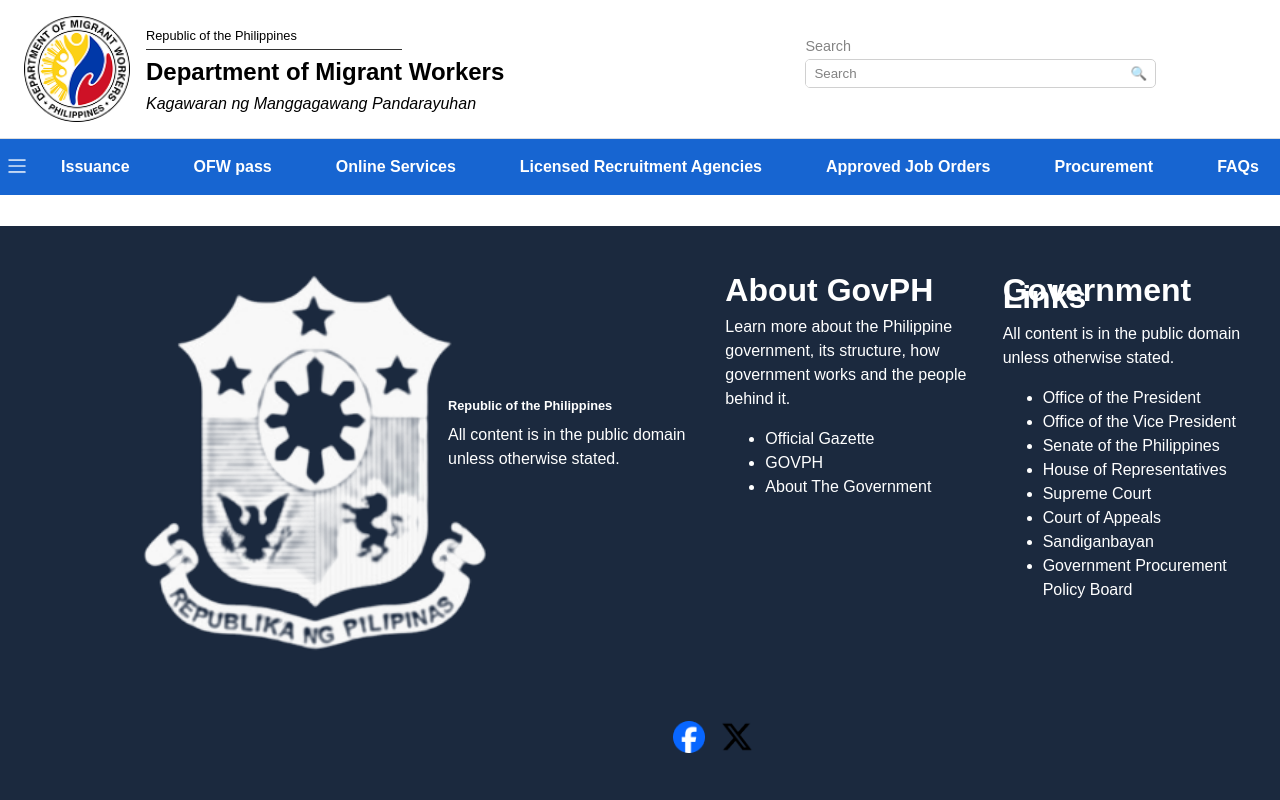
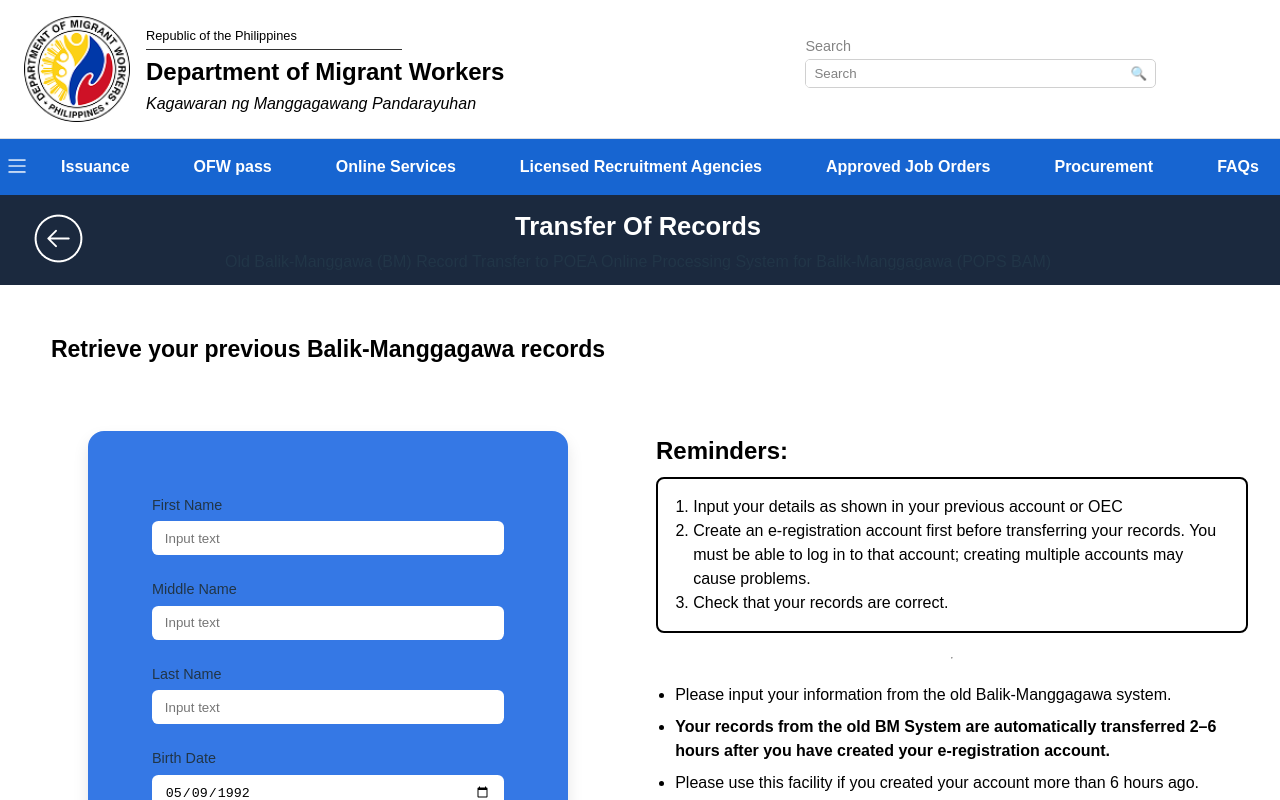
Before and after one commit to JFellores/POEA, a React (Vite) app: page /transfer in a window 1280 px wide. Shown: the top 800 px of the page. Built offline with nearby package versions, Linux system fonts and the light colour scheme.

Commit message:
Added Transfer of Records and Scroll to Top Function

```diff
--- /dev/null
+++ b/src/GeneralComponents/ScrollToTop.jsx
@@ -0,0 +1,13 @@
+// src/components/ScrollToTop.jsx
+import { useEffect } from 'react';
+import { useLocation } from 'react-router-dom';
+
+export default function ScrollToTop() {
+  const { pathname } = useLocation();
+
+  useEffect(() => {
+    window.scrollTo(0, 0);
+  }, [pathname]);
+
+  return null;
+}
--- a/src/Pages/HelpDesk/HelpdeskPage.jsx
+++ b/src/Pages/HelpDesk/HelpdeskPage.jsx
@@ -54,7 +54,7 @@
           </button>
         </div>
 
-        <button className="helpdesk-button-below">
+        <button className="helpdesk-button-below" onClick={() => navigate('/transfer')}>
           Transfer Old BM Records
         </button>
       </div>
--- /dev/null
+++ b/src/Pages/HelpDesk/Transfer.css
@@ -0,0 +1,187 @@
+.transfer-page {
+
+    height: 60vw;
+}
+
+.lower-header {
+    display: flex;
+    width: 100%;
+    height: 7vw;
+    background-color: #1B293E;
+}
+
+.title-container {
+    display: flex;
+    flex-direction: column;
+    justify-content: space-between;
+    gap: 0.1vw;
+    width: 100%;
+    height: auto;
+    justify-content: center;
+    align-items: center;
+}
+
+.title-container h1 {
+    margin-right: 9.4vw;
+    color: white;
+    font-size: 2vw;
+    margin-bottom: 0.2vw;
+}
+
+.title-container p {
+    margin-right: 9.4vw;
+    margin-top: 0.1vw;
+}
+
+.button-container {
+    display: flex;
+    width: 10%;
+    justify-content: center;
+    align-items: center;
+
+}
+
+
+.back-button {
+    justify-content: center;
+    align-items: center;
+}
+
+
+.back-button__icon:hover {
+    background-color: #c4bbbb;
+    border-radius: 50%;
+    width: 4vw;
+}
+
+
+
+
+/* Transfer.css */
+
+/* ---------- two‑column wrapper ---------- */
+.lower-body {
+    display: flex;
+    width: 100%;
+    padding: 2rem;
+    gap: 2rem;
+    /* space between columns */
+    box-sizing: border-box;
+}
+
+/* ---------- left form card ---------- */
+.left-column {
+    width: 50%;
+    display: flex;
+    flex-direction: column;
+    align-items: center;
+}
+
+/* give the heading some breathing room */
+.left-column h1 {
+    margin-bottom: 4vw;
+    font-size: 1.8vw;
+    text-align: center;
+    color: #000;
+}
+
+.form-card {
+    background-color: #3578e5;
+    /* your blue */
+    padding: 4rem;
+    border-radius: 1rem;
+    box-shadow: 0 0.5rem 1rem rgba(0, 0, 0, 0.1);
+    width: 100%;
+    margin-top: 1vw;
+    max-width: 30rem;
+    box-sizing: border-box;
+    display: flex;
+    flex-direction: column;
+    gap: 1.5rem;
+}
+
+.form-card label {
+    display: flex;
+    flex-direction: column;
+    font-size: 0.9rem;
+}
+
+.form-card input[type="text"],
+.form-card input[type="date"] {
+    margin-top: 0.3rem;
+    padding: 0.6rem 0.8rem;
+    background-color: white;
+    color: #000;
+    border: none;
+    border-radius: 0.4rem;
+}
+
+.eye-icon {
+    position: absolute;
+    right: 1rem;
+    top: 2.4rem;
+    cursor: pointer;
+}
+
+.find-button {
+    align-self: flex-end;
+    padding: 0.6rem 1.5rem;
+    border: none;
+    border-radius: 0.4rem;
+    background: white;
+    color: #3578e5;
+    font-weight: bold;
+    cursor: pointer;
+}
+
+.find-button:hover {
+    background: #86a9e2;
+    /* your blue */
+    color: white;
+}
+
+
+
+
+/* ---------- right reminders panel ---------- */
+.right-column {
+    width: 50%;
+    display: flex;
+    flex-direction: column;
+    justify-content: center;
+}
+
+.right-column h2 {
+    margin-top: 1px;
+    font-size: 1.5rem;
+    margin-bottom: 0.5rem;
+    color: #000;
+}
+
+.reminders-box {
+    border: 2px solid #000;
+    border-radius: 0.5rem;
+    padding: 1rem;
+    margin-bottom: 1rem;
+}
+
+.reminders-box ol {
+
+    margin: 0;
+    padding-left: 1.2rem;
+}
+
+.notes-list {
+    margin-top: 1rem;
+    padding-left: 1.2rem;
+}
+
+.notes-list li {
+    margin-bottom: 0.5rem;
+}
+
+.reminders-box,
+.notes-list,
+.notes-list li {
+    color: black;
+}
--- /dev/null
+++ b/src/Pages/HelpDesk/Transfer.jsx
@@ -0,0 +1,90 @@
+import React from 'react';
+import './Transfer.css';
+import { useNavigate } from 'react-router-dom';
+import ArrowButton from '../../assets/arrow-circle-left-white.png';
+
+export default function Transfer() {
+    const navigate     = useNavigate();
+    return (
+        <div className="transfer-page">
+            <div className='lower-header'>
+                <div className='button-container'>
+                    <button
+                        className="back-button"
+                        onClick={() => navigate('/helpdesk')}
+                        aria-label="Go back"
+                    >
+                        <img
+                            src={ArrowButton}
+                            alt="Go back"
+                            className="back-button__icon"
+                        />
+                    </button>
+                </div>
+
+                <div className='title-container'>
+                    <h1>Transfer Of Records</h1>
+                    <p>Old Balik-Manggawa (BM) Record Transfer to POEA Online Processing System for Balik-Manggagawa (POPS BAM)</p>
+                </div>
+
+            </div>
+            <div className='lower-body'>
+
+                <div className='left-column'>
+                     <h1>Retrieve your previous Balik‑Manggagawa records</h1>
+                        <div className="form-card">
+                            <label>
+                                First Name
+                                <input type="text" placeholder="Input text" />
+                                <span className="eye-icon">👁️</span>
+                            </label>
+                            <label>
+                                Middle Name
+                                <input type="text" placeholder="Input text" />
+                                <span className="eye-icon">👁️</span>
+                            </label>
+                            <label>
+                                Last Name
+                                <input type="text" placeholder="Input text" />
+                                <span className="eye-icon">👁️</span>
+                            </label>
+                            <label>
+                                Birth Date
+                                <input type="date" defaultValue="1992-05-09" />
+                            </label>
+                            <button className="find-button">Find</button>
+                        </div>
+                    </div>
+
+                <div className='right-column'>
+                    <h2>Reminders:</h2>
+
+                        <div className="reminders-box">
+                            <ol>
+                            <li>Input your details as shown in your previous account or OEC</li>
+                            <li>
+                                Create an e‑registration account first before transferring your
+                                records. You must be able to log in to that account; creating
+                                multiple accounts may cause problems.
+                            </li>
+                            <li>Check that your records are correct.</li>
+                            </ol>
+                        </div>
+
+                      <hr />
+
+                       <ul className="notes-list">
+                        <li>Please input your information from the old Balik‑Manggagawa system.</li>
+                        <li>
+                        <strong>
+                            Your records from the old BM System are automatically transferred
+                            2–6 hours after you have created your e‑registration account.
+                        </strong>
+                        </li>
+                        <li>Please use this facility if you created your account more than 6 hours ago.</li>
+                    </ul>
+                </div>
+            </div>
+        </div>
+    );
+}
--- a/src/Pages/MainDashboard/MainDashboard.jsx
+++ b/src/Pages/MainDashboard/MainDashboard.jsx
@@ -16,6 +16,7 @@
 import ORAAPage         from '../ORAA/ORAAPage'
 import HelpdeskPage     from '../HelpDesk/HelpdeskPage'
 import ORAALogin from "../ORAA/ORAALogin";
+import Transfer from "../HelpDesk/Transfer";
 
 import './MainDashboard.css'
 
@@ -34,6 +35,7 @@
           <Route path="/oraa"         element={<ORAAPage />} />
           <Route path="/helpdesk"     element={<HelpdeskPage />} />
           <Route path="/oraalogin" element={<ORAALogin />} />
+          <Route path="/transfer" element={<Transfer />} />
         </Routes>
       </main>
 
--- a/src/main.jsx
+++ b/src/main.jsx
@@ -3,10 +3,12 @@
 import { BrowserRouter } from 'react-router-dom'
 import './index.css'
 import MainDashboard  from './Pages/MainDashboard/MainDashboard.jsx'
+import ScrollToTop   from './GeneralComponents/ScrollToTop.jsx'
 
 createRoot(document.getElementById('root')).render(
   <React.StrictMode>
     <BrowserRouter>
+      <ScrollToTop />
       <MainDashboard />
     </BrowserRouter>
   </React.StrictMode>
```
Also changed, not shown: src/assets/arrow-circle-left-white.png (added). Lines whose indentation alone changed are shown as unchanged.
